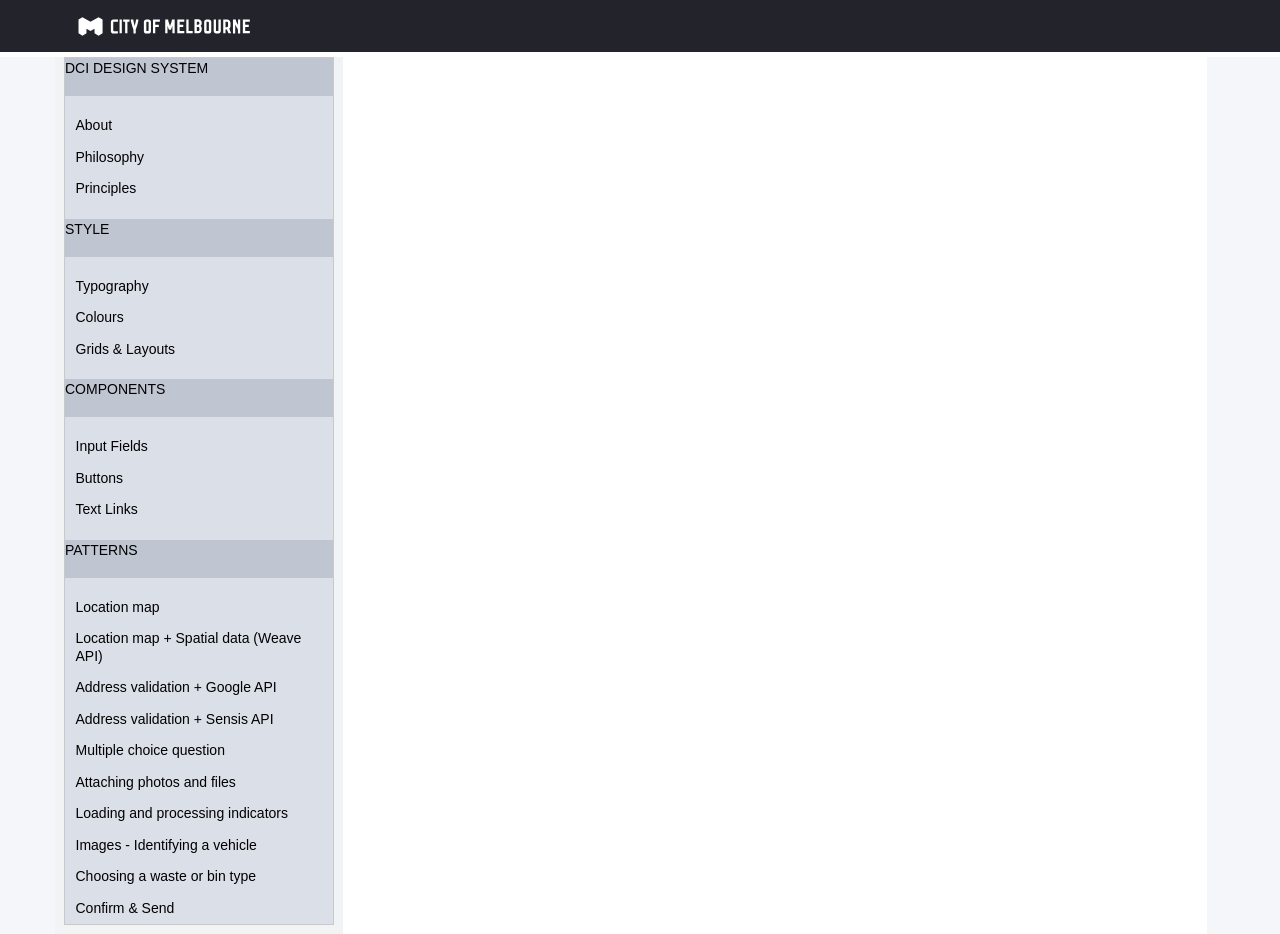
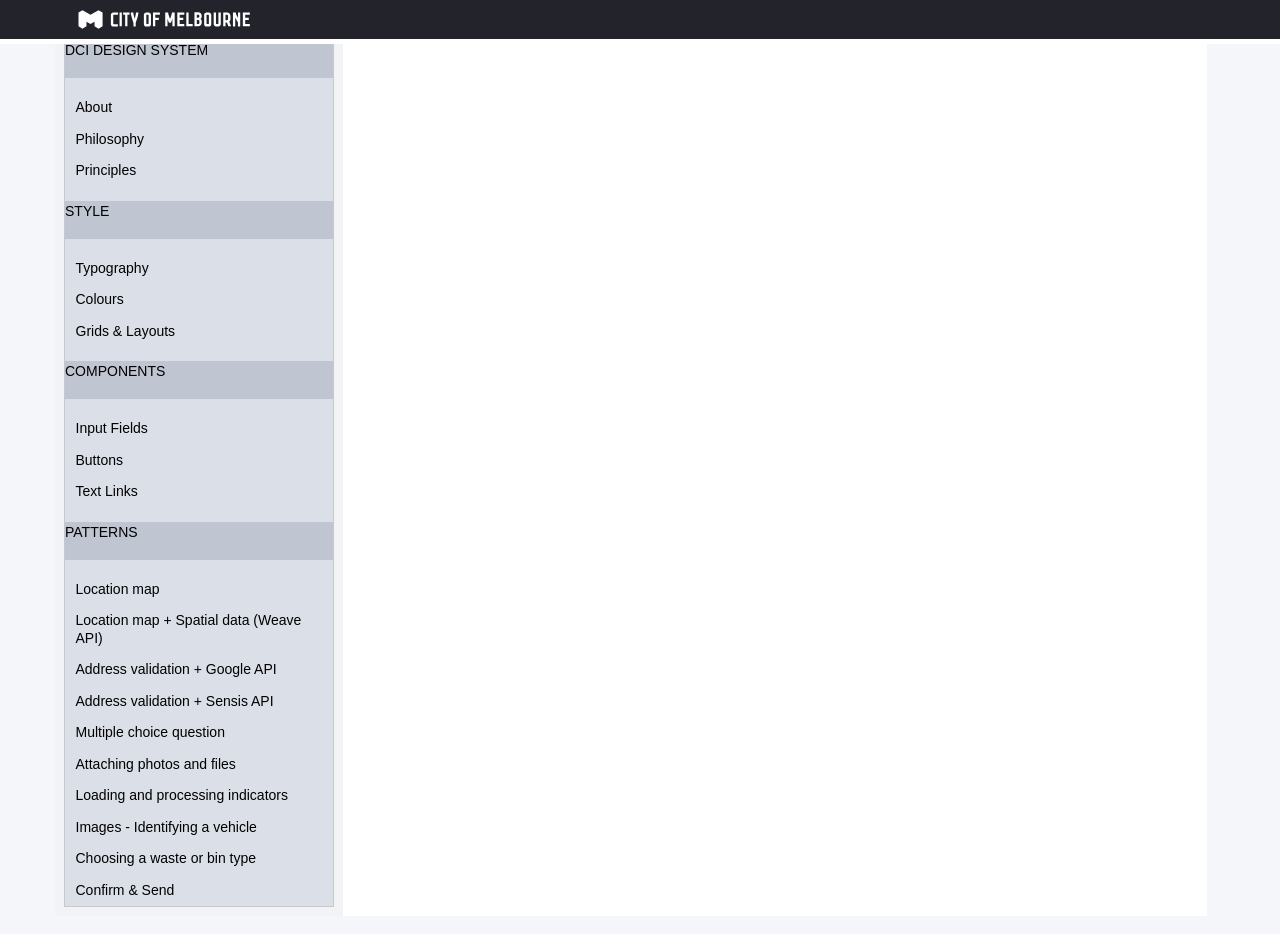
Before and after one commit to RichCollinson/design-system, a Jekyll site: the page built from patterns/address-validation-google-api.md, in a window 1280 px wide and 934 px high. Built offline with Jekyll 4.4.1, drawn with Linux system fonts in a browser that asks for light colours; some web fonts are replaced.

Commit message:
menu improvements

```diff
--- a/_layouts/default.html
+++ b/_layouts/default.html
@@ -1,5 +1,5 @@
 <!DOCTYPE html>
-<html>
+<html class="has-navbar-fixed-top">
 <head>
     <meta charset="utf-8">
     <meta http-equiv="X-UA-Compatible" content="IE=edge">
@@ -9,7 +9,7 @@
 </head>
 <body>
     <!-- START NAV -->
-    <nav class="navbar">
+    <nav class="navbar is-fixed-top">
         <div class="container">
             <div class="navbar-brand">
                 <a class="navbar-item brand-text" href="#">
@@ -20,7 +20,7 @@
     </nav>
     <!-- END NAV -->
     <div class="container">
-        <div class="columns">
+        <div class="columns is-mobile">
             <div class="menucontainer column is-3">
                 <aside class="menu">
                   {% for section in site.data.sections %}
--- a/_sass/city-of-melbourne.scss
+++ b/_sass/city-of-melbourne.scss
@@ -58,7 +58,6 @@ nav.navbar {
 
   border-bottom: 5px solid #FFFFFF;
   background: #23242b;
-  height:57px;
 }
 .navbar-item.brand-text {
   font-weight: 300;
@@ -75,12 +74,10 @@ nav.navbar {
 .contentcontainer{
   background-color: #ffffff;
   padding: 30px;
-
 }
 
 .menucontainer{
   background-color: #f2f3f4;
-
 }
 .menu {
 	background-color: #dbdfe8;
```
